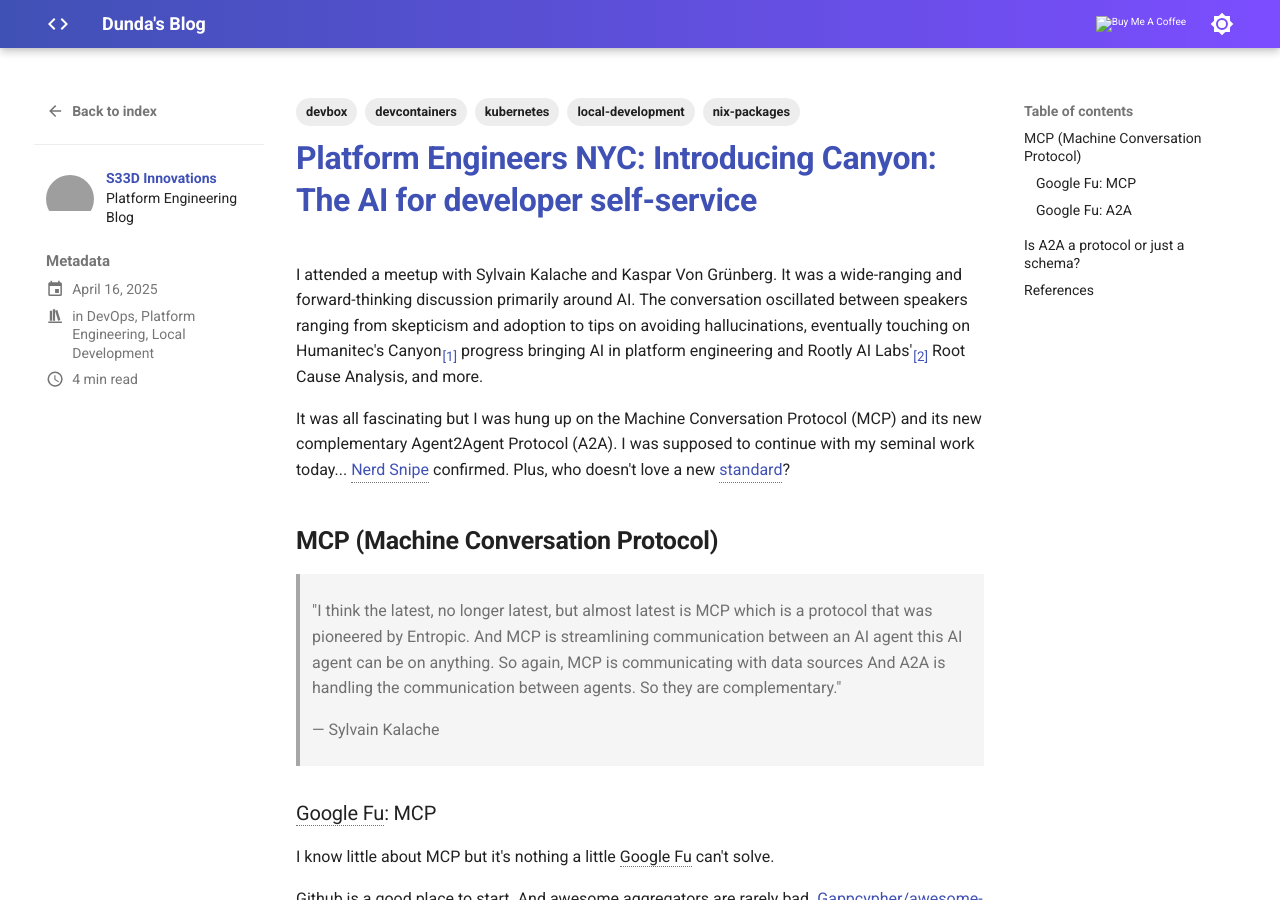
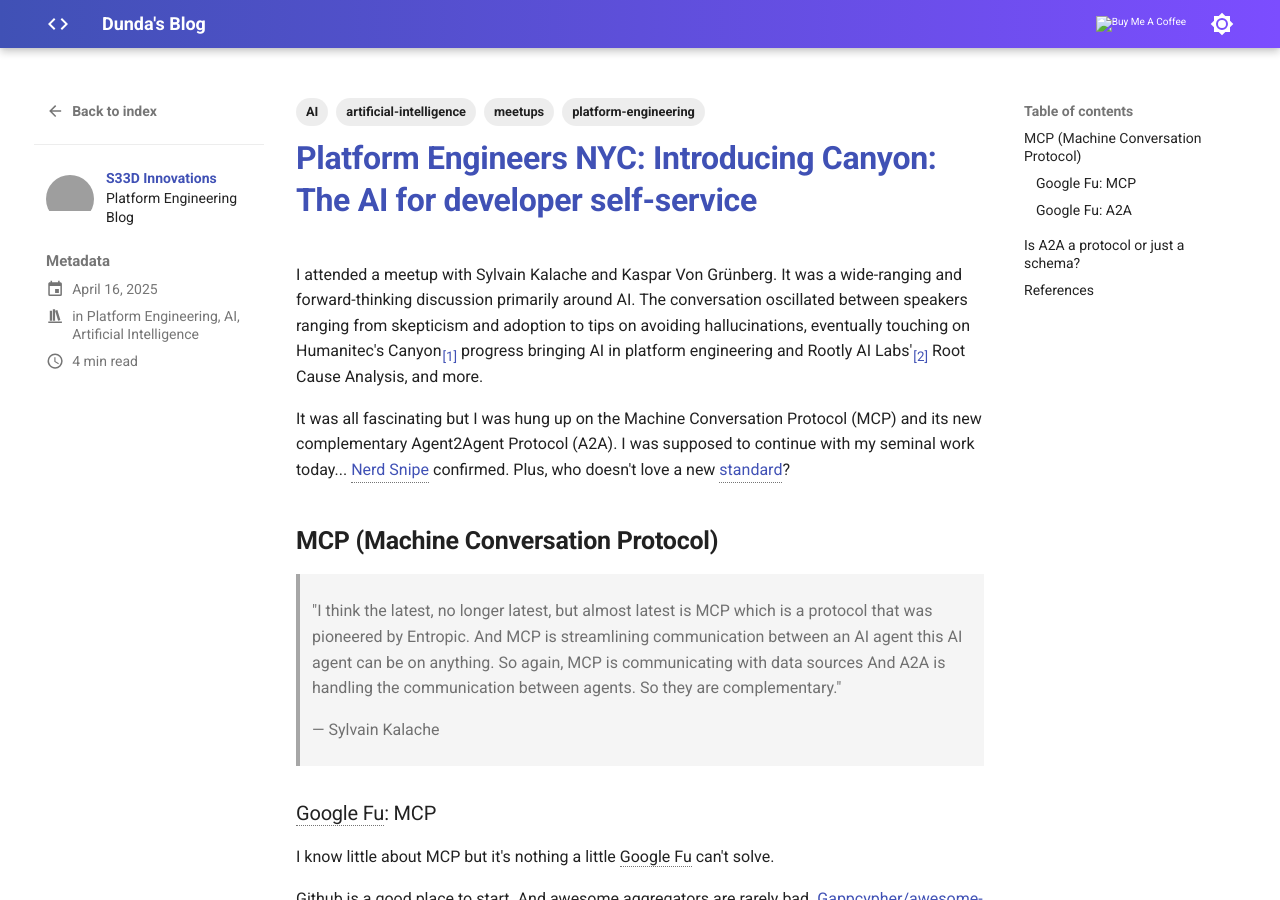
Before and after one commit to s33dunda/blog, an MkDocs documentation site: the page built from docs/posts/Platform-Engineering/ai-platform-eng.md, in a window 1280 px wide and 900 px high. Built offline with MkDocs 1.6.1 and Material for MkDocs 9.7.7, drawn with Linux system fonts in a browser that asks for light colours; grey boxes are pictures that could not be loaded.

Commit message:
fix: plat eng meta data

```diff
--- a/docs/posts/Platform-Engineering/ai-platform-eng.md
+++ b/docs/posts/Platform-Engineering/ai-platform-eng.md
@@ -4,15 +4,14 @@
 authors:
   - s33d-innovations
 categories:
-  - DevOps
   - Platform Engineering
-  - Local Development
+  - AI
+  - Artificial Intelligence
 tags:
-  - devcontainers
-  - devbox
-  - nix-packages
-  - local-development
-  - kubernetes
+  - AI
+  - platform-engineering
+  - artificial-intelligence
+  - meetups
 draft: false
 ---
 
```
